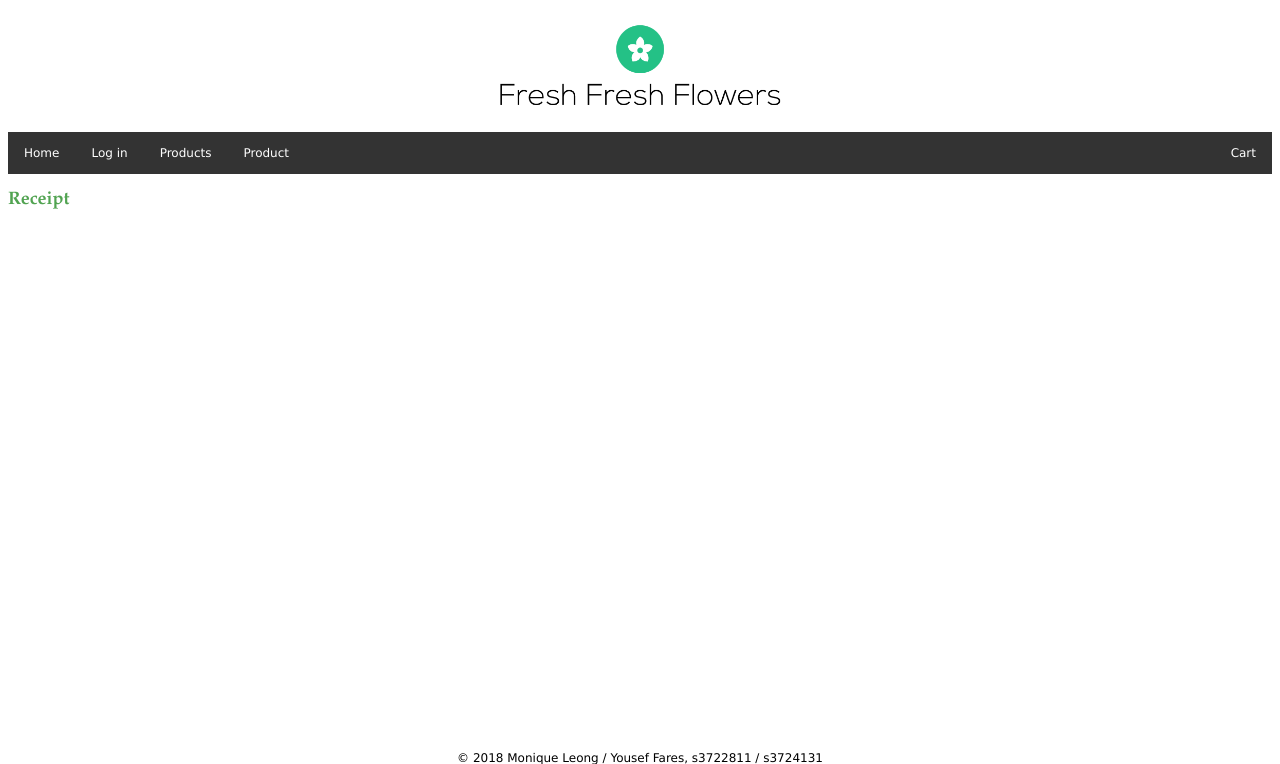
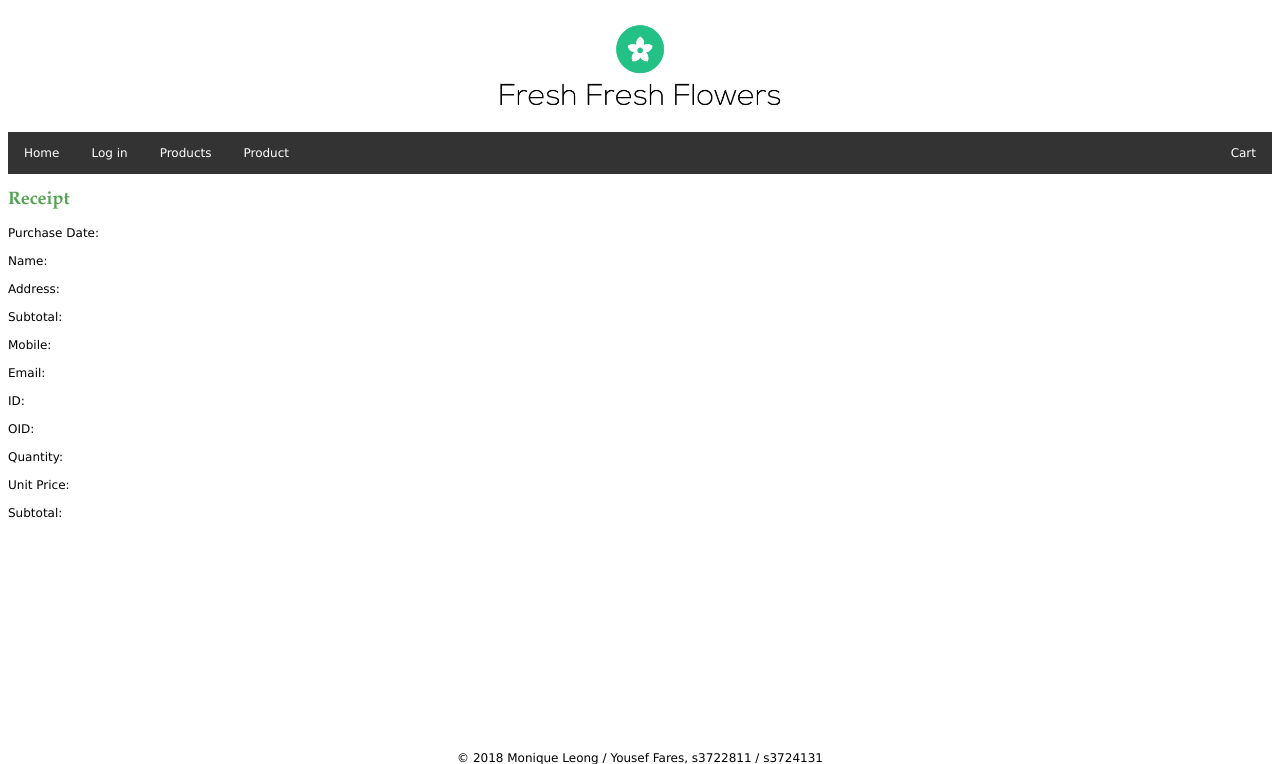
Before and after one commit to moniqueleong/WPA3, a PHP site: page /receipt.php in a window 1280 px wide. Shown: the top 764 px of the page. Run offline with PHP 8.4, Linux system fonts and the light colour scheme.

Commit message:
Update receipt.php

```diff
--- a/receipt.php
+++ b/receipt.php
@@ -33,10 +33,29 @@
         <h2> Receipt </h2>
     </main>
 	<body>
+	Purchase Date:
 
+    <br><br> Name:
+
+    <br><br> Address:
+
+    <br><br>Subtotal:
+
+    <br><br> Mobile:
+
+    <br><br> Email:
+
+    <br><br> ID:
+
+    <br><br> OID:
+
+    <br><br> Quantity:
+
+    <br><br> Unit Price:
+
+    <br><br> Subtotal:
 
 	  </body>
-
     <footer>
         <div>&copy;
             <script>
```
